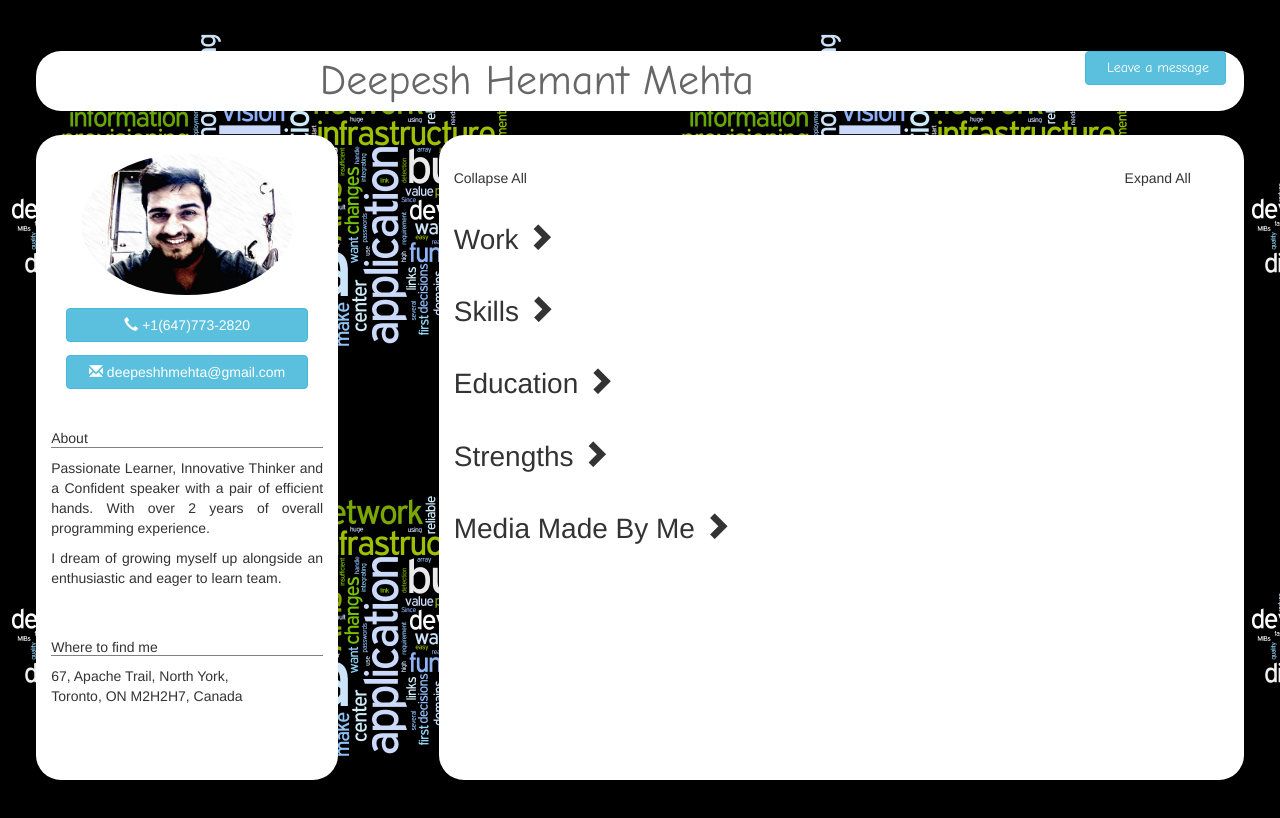
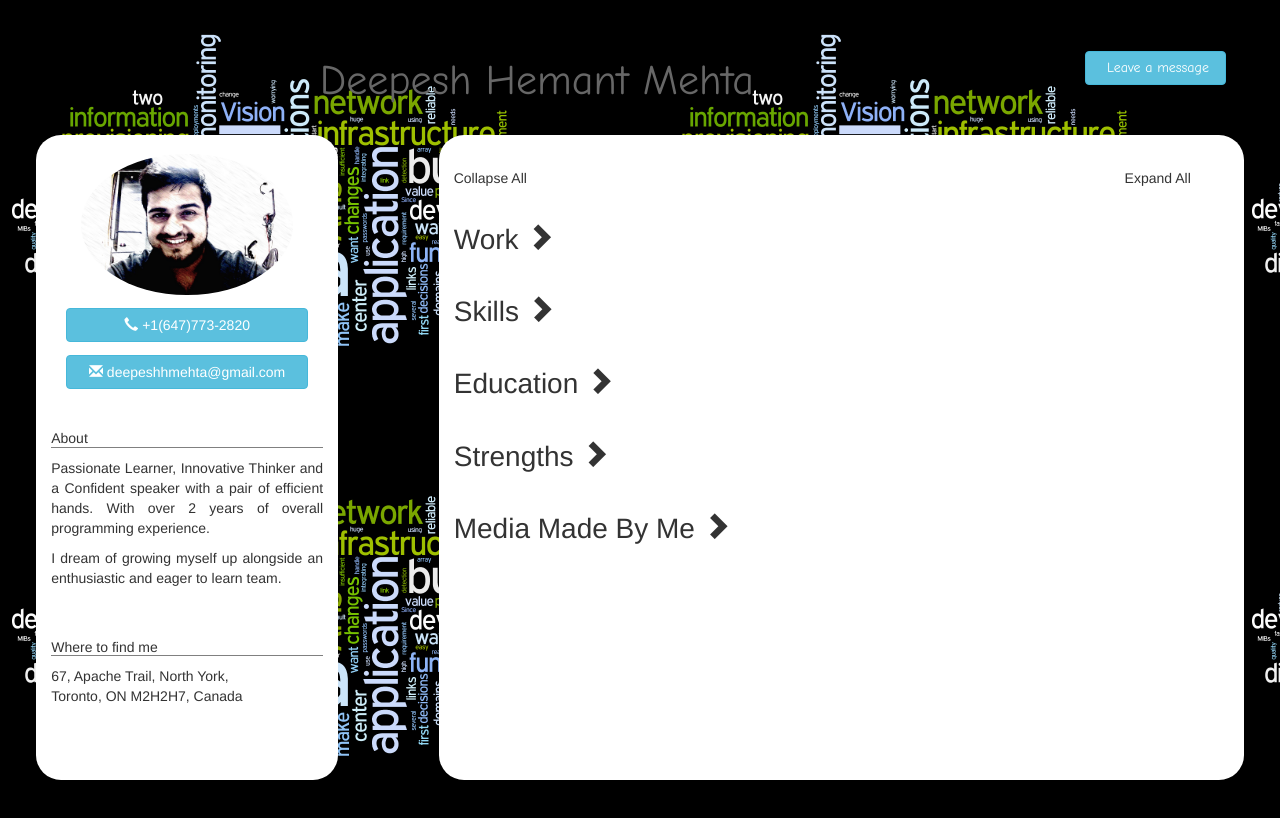
Before and after one commit to deepeshhmehta/resume-c0702741, a plain HTML site: page index.html in a window 1280 px wide. Drawn offline with nearby package versions, Linux system fonts and the light colour scheme.

Commit message:
Update mystyle.css

```diff
--- a/mystyle.css
+++ b/mystyle.css
@@ -12,7 +12,7 @@ div.container{
 }
 
 div.header{
-	background-color: White;
+	background-color: "#BFFFFFFF";
 	border-radius: 25px;
 	text-align: center;
 	font-size: 3em;
```
